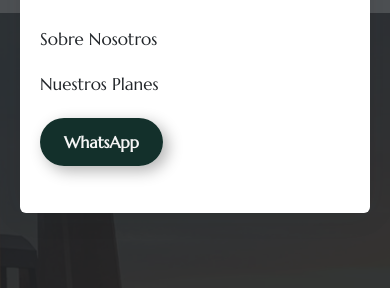
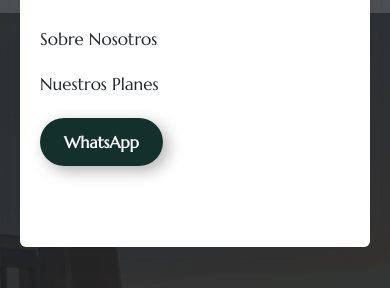
Before and after one commit to paololeon23/CodigosAlma, a plain HTML site: page index.html in a window 390 px wide. Both pictures are taken after a click on the icon 354 px from the left and 54 px from the top of the page. Shown: the part 99-387 px from the top of the page. Drawn offline with nearby package versions, Linux system fonts and the light colour scheme.

Commit message:
jofax525

```diff
--- a/assets/css/main.css
+++ b/assets/css/main.css
@@ -380,7 +380,7 @@ h6 {
     display: none;
     list-style: none;
     position: absolute;
-    inset: 60px 20px 63% 20px;
+    inset: 60px 20px 59% 20px;
     padding: 10px 0;
     margin: 0;
     border-radius: 6px;
```
